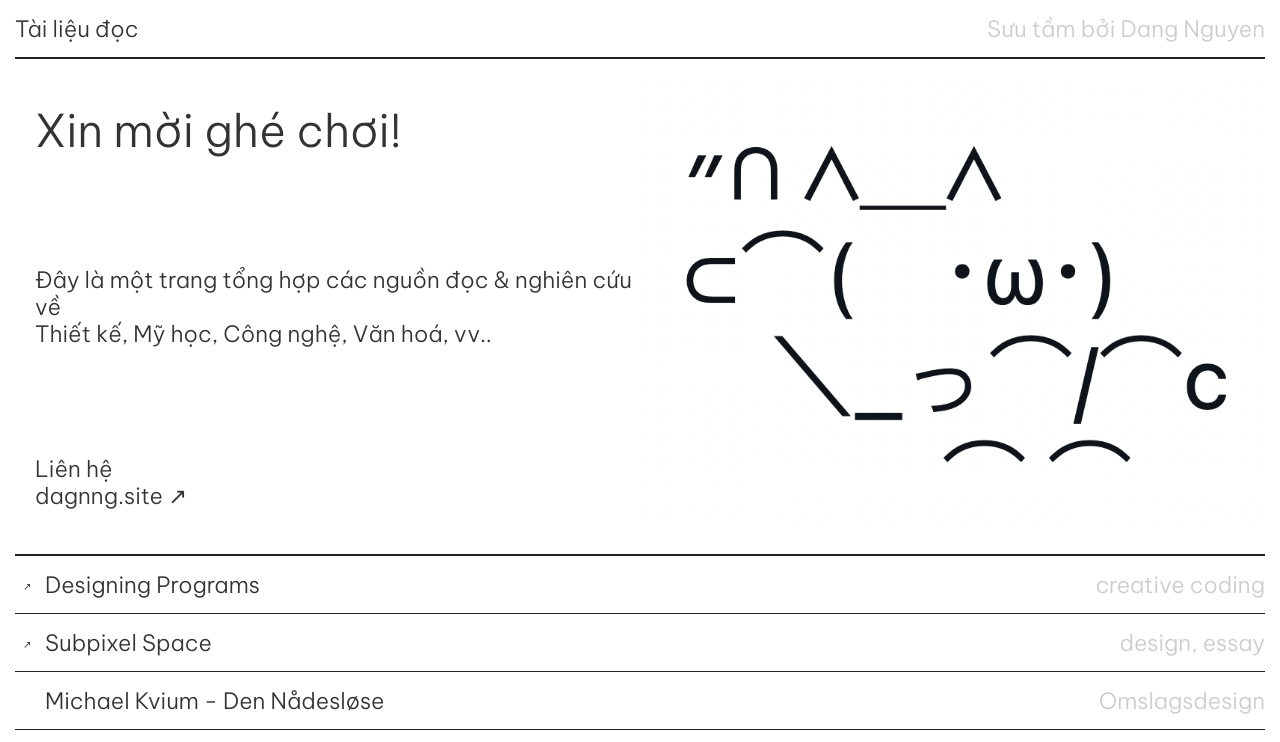
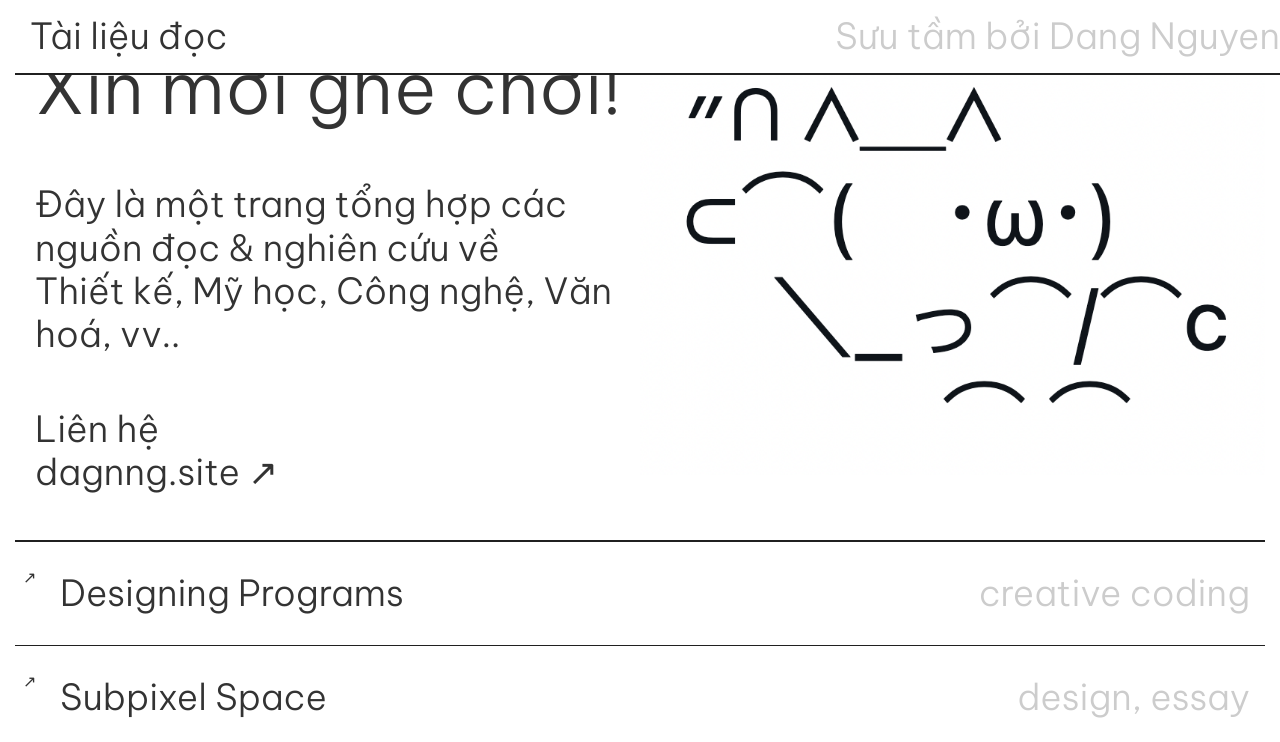
Before and after one commit to dagnng/subread, a plain HTML site: page index.html in a window 1280 px wide. Shown: the top 742 px of the page. Drawn offline with nearby package versions, Linux system fonts and the light colour scheme; some packages are replaced by stand-ins of ours.

Commit message:
Update style.css

```diff
--- a/style.css
+++ b/style.css
@@ -30,21 +30,21 @@ html {
   font-style: normal;
 }
 html {
-  font-size: 8px;
+  font-size: 26px;
 }
 @media only screen and (min-width: 568px) {
   html {
-    font-size: 8px;
+    font-size: 16px;
   }
 }
 @media only screen and (min-width: 768px) {
   html {
-    font-size: 10px;
+    font-size: 16px;
   }
 }
 @media only screen and (min-width: 1280px) {
   html {
-    font-size: 10px;
+    font-size: 16px;
   }
 }
 
@@ -122,6 +122,14 @@ header {
 @media only screen and (min-width: 568px) {
   header {
     flex-direction: row;
+
+    width: 100%;
+    height: auto;
+    position: fixed;
+    padding-top: 15px;
+    padding-left: 15px;
+    padding-right: 15px;
+    padding-bottom: 15px;
   }
 }
 header .logotype {
@@ -266,6 +274,10 @@ section.projects .project .header .meta {
     flex-direction: row;
     justify-content: space-between;
     align-items: baseline;
+     width: 100%;
+    padding: 15px;
+    box-sizing: border-box;
+    display: flex;
   }
 }
 section.projects .project .header .meta .title {
```
